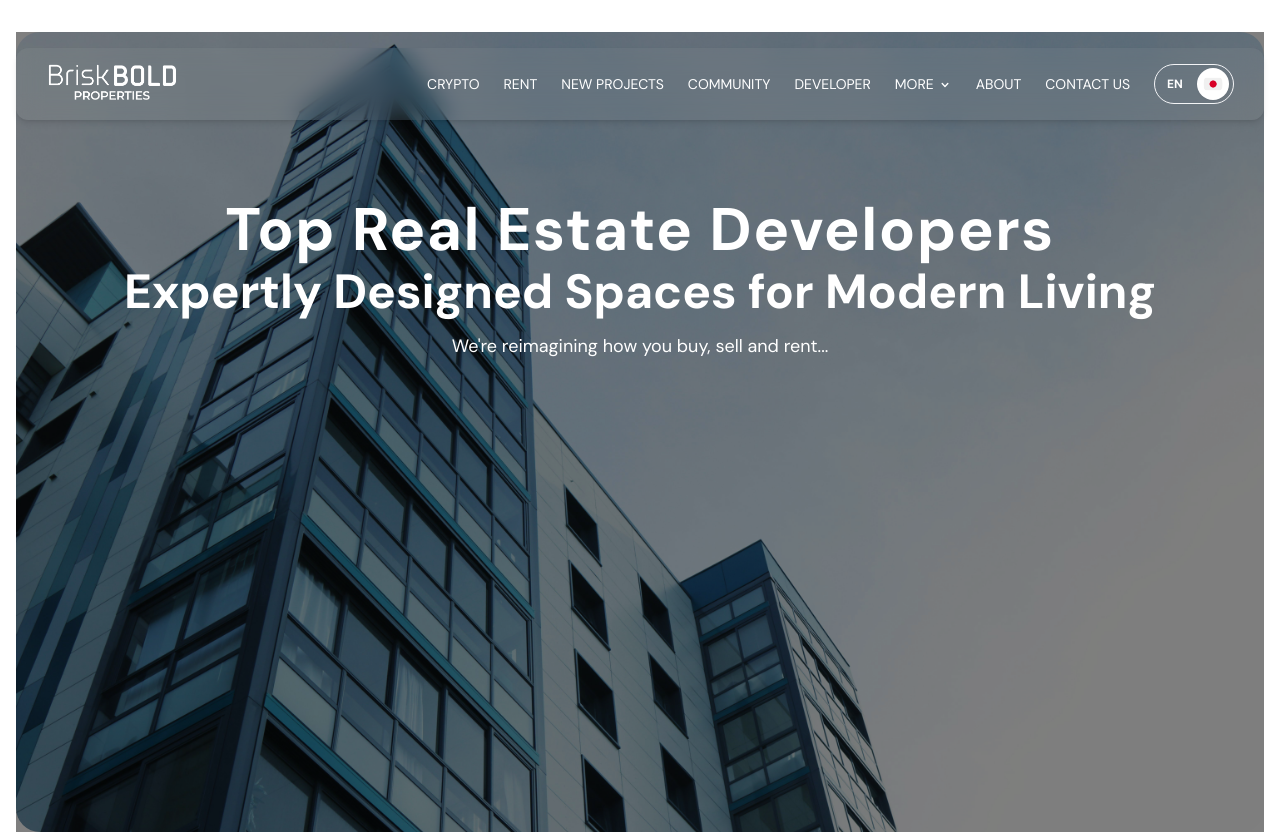
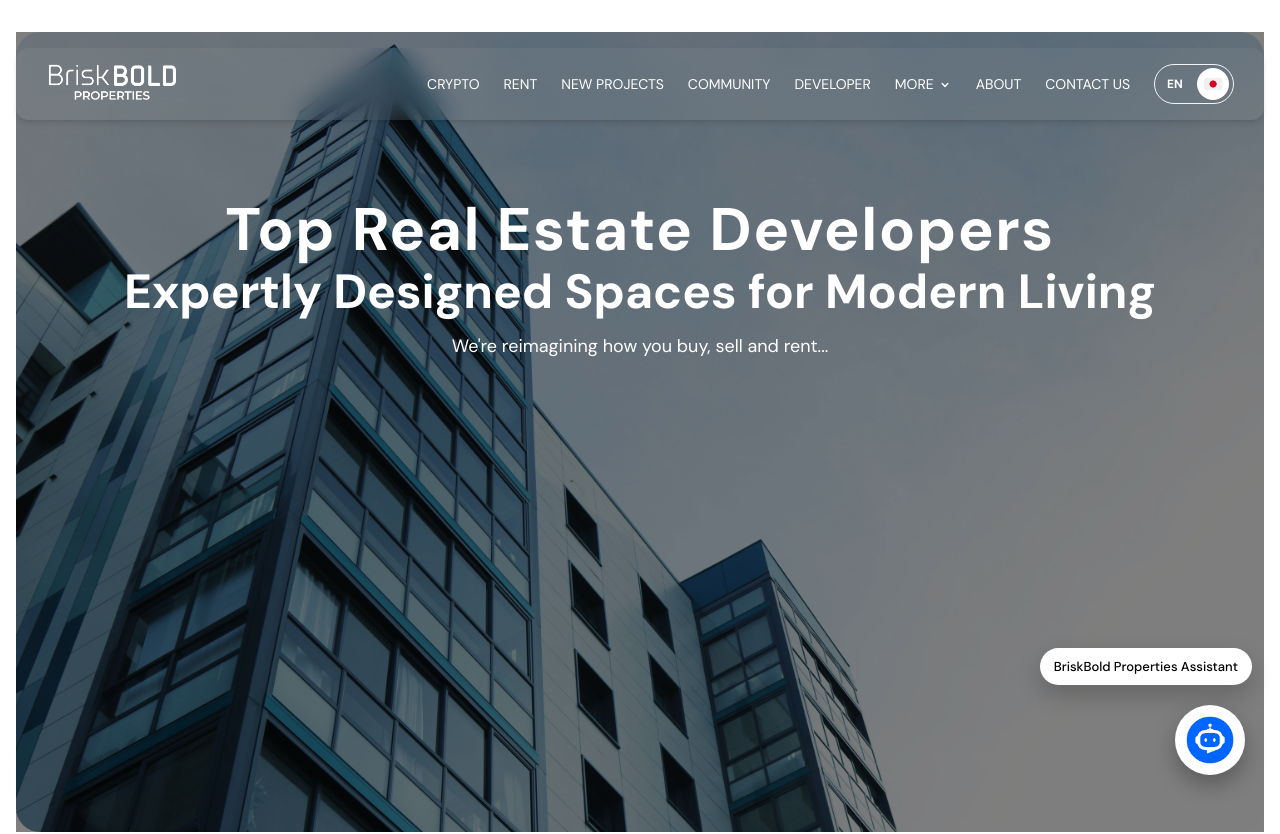
Before and after one commit to usmanashrafsiddiqi/BBP-MERN-WEBSITE, a React (Vite) app in the folder frontend/: page /developer in a window 1280 px wide. Shown: the top 834 px of the page. Built offline with nearby package versions, Linux system fonts and the light colour scheme.

Commit message:
added chat bot

```diff
--- a/frontend/src/App.jsx
+++ b/frontend/src/App.jsx
@@ -21,6 +21,7 @@ import JobDetail from "./pages/JobDetail";
 import ProjectDetails from "./pages/ProjectDetails";
 import Crypto from "./pages/Crypto";
 import PrivacyPolicy from './pages/PrivacyPolicy';
+import FloatingChatWidget from './components/FloatingChatWidget';
 function App() {
   return (
     <Router>
@@ -46,6 +47,7 @@ function App() {
         <Route path="/crypto" element={<Crypto  />} />
 <Route path="/privacy-policy" element={<PrivacyPolicy />} />
       </Routes>
+        <FloatingChatWidget />
     </Router>
   );
 }
--- /dev/null
+++ b/frontend/src/components/CopilotChat.jsx
@@ -0,0 +1,13 @@
+const CopilotChat = () => {
+  return (
+    <div style={{ width: "100%", height: "100%" }}>
+      <iframe
+        src="https://copilotstudio.microsoft.com/environments/Default-47b1c3d4-c39f-4bdb-b7e1-53effce8a458/bots/cr6fb_briskBoldPropertiesBot/webchat?__version__=2"
+        style={{ width: "100%", height: "100%", border: "none" }}
+        title="BriskBold AI Chat"
+      />
+    </div>
+  );
+};
+
+export default CopilotChat;
--- /dev/null
+++ b/frontend/src/components/FloatingChatWidget.jsx
@@ -0,0 +1,79 @@
+import { useState } from "react";
+import CopilotChat from "./CopilotChat"; // your existing iframe component
+import agentImg from "/agent.png"; // replace with your image path
+
+const FloatingChatWidget = () => {
+  const [open, setOpen] = useState(false);
+
+  return (
+    <>
+      {/* CHAT WINDOW */}
+      {open && (
+        <div
+          style={{
+            position: "fixed",
+            bottom: "100px",
+            right: "28px",
+            width: "400px",
+            height: "540px",
+            borderRadius: "16px",
+            overflow: "hidden",
+            background: "#fff",
+            boxShadow: "0 14px 34px rgba(0,0,0,0.25)",
+            zIndex: 9999,
+          }}
+        >
+          <CopilotChat />
+        </div>
+      )}
+
+      {/* LABEL / CLOUD — only show when closed */}
+      {!open && (
+        <div
+          style={{
+            position: "fixed",
+            bottom: "115px",
+            right: "28px",
+            background: "#ffffff",
+            padding: "9px 14px",
+            borderRadius: "20px",
+            boxShadow: "0 10px 25px rgba(0,0,0,0.2)",
+            fontSize: "13px",
+            fontWeight: 500,
+            zIndex: 9999,
+          }}
+        >
+          BriskBold Properties Assistant
+        </div>
+      )}
+
+      {/* FLOATING BUTTON */}
+      <button
+        onClick={() => setOpen(!open)}
+        style={{
+          position: "fixed",
+          bottom: "25px",
+          right: "35px",
+          width: "70px",
+          height: "70px",
+          borderRadius: "50%",
+          border: "none",
+          cursor: "pointer",
+          background: "transparent",
+          padding: 0,
+          boxShadow: "0 10px 22px rgba(0,0,0,0.28)",
+          zIndex: 10000,
+          fontSize: "32px",
+          color: "#fff",
+          display: "flex",
+          justifyContent: "center",
+          alignItems: "center",
+        }}
+      >
+        {open ? "×" : <img src={agentImg} alt="Agent" style={{ width: "100%", height: "100%", borderRadius: "50%" }} />}
+      </button>
+    </>
+  );
+};
+
+export default FloatingChatWidget;
--- /dev/null
+++ b/frontend/src/pages/CopilotChatPage.jsx
@@ -0,0 +1,11 @@
+import CopilotChat from "../components/CopilotChat";
+
+const CopilotChatPage = () => {
+  return (
+    <div style={{ width: "100%", height: "100vh" }}>
+      <CopilotChat />
+    </div>
+  );
+};
+
+export default CopilotChatPage;
```
Also changed, not shown: frontend/public/agent.png (added).
